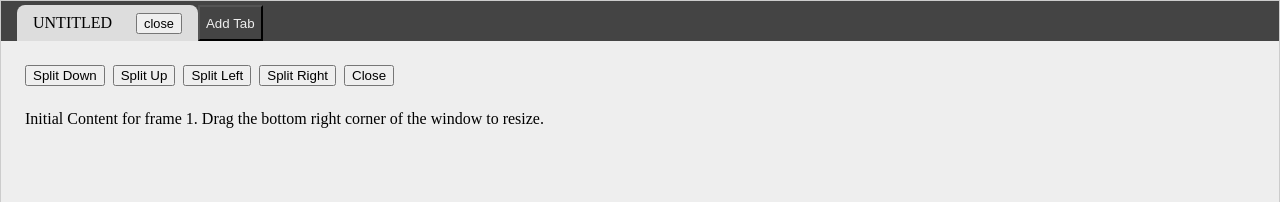
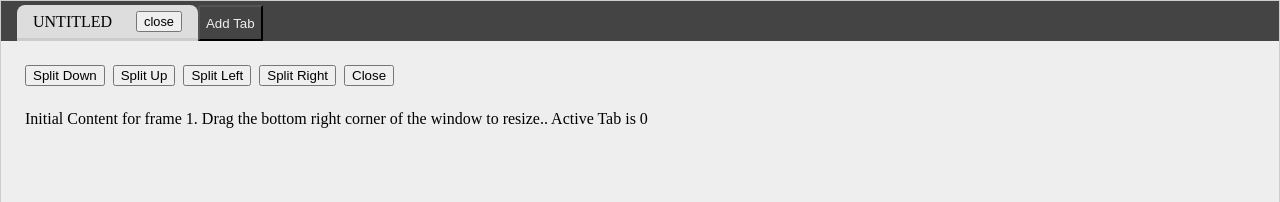
Before and after one commit to kunal-singh/react-tabs, a React (Vite) app: page / in a window 1280 px wide. Shown: the top 202 px of the page. Built offline with nearby package versions, Linux system fonts and the light colour scheme.

Commit message:
active tabs logic done

```diff
--- a/src/app/components/AppFrame/app-frame.tsx
+++ b/src/app/components/AppFrame/app-frame.tsx
@@ -5,10 +5,9 @@ import styles from './app-frame.module.scss';
 import useFrameData from 'src/app/hooks/frame-data.ts';
 import { Action, ActionType, FrameContentType } from 'src/app/domain/states.ts';
 import { Tabs } from 'src/app/domain/tabs';
-import { useEffect } from 'react';
+import { useEffect, useState } from 'react';
 import { useHierarchyDispatch } from 'src/app/services/hierarchy.service.tsx';
 
-// eslint-disable-next-line @typescript-eslint/no-empty-interface
 export interface AppFrameProps extends ChildNodeData {
   initialTabs?: Tabs
   initialContent?: FrameContentType
@@ -19,6 +18,7 @@ export function AppFrame(props: AppFrameProps) {
   const {id, initialContent, initialTabs} = props;
   const {tabs, addTab, removeTab, content, setContent} = useFrameData(id, initialTabs, initialContent);
   const dispatch = useHierarchyDispatch();
+  const [activeTab, setActiveTab] = useState(0);
   useEffect(()=>{
     if(tabs.length===0){
       dispatch({id,type:ActionType.UNSPLIT} as Action)
@@ -27,10 +27,10 @@ export function AppFrame(props: AppFrameProps) {
   return (
     <div className={styles['container']}>
       <div className={styles['task-bar-wrapper']}>
-        <AppTaskBar tabs={tabs} add={addTab} remove={removeTab}></AppTaskBar>
+        <AppTaskBar tabs={tabs} add={addTab} remove={removeTab} setTab={setActiveTab} activeTab={activeTab} ></AppTaskBar>
       </div>
       <div className={styles['content-wrapper']}>
-        <AppWindowContent content={content} setContent={setContent} frameId={id}></AppWindowContent>
+        <AppWindowContent content={content} setContent={setContent} frameId={id} activeTabIndex={activeTab}></AppWindowContent>
       </div>
     </div>
   );
--- a/src/app/components/AppTaskBar/app-task-bar.module.scss
+++ b/src/app/components/AppTaskBar/app-task-bar.module.scss
@@ -17,9 +17,12 @@
     padding: 8px 16px;
     border-top-left-radius: 8px;
     border-top-right-radius: 8px;
-
+    cursor: pointer;
     &+ .tab{
         margin-left: 1px;
+    }
+    &.active{
+        border-bottom: 3px solid #ccc;
     }
 
     .name{
--- a/src/app/components/AppTaskBar/app-task-bar.tsx
+++ b/src/app/components/AppTaskBar/app-task-bar.tsx
@@ -1,28 +1,33 @@
 import { Tabs } from 'src/app/domain/tabs';
 import styles from './app-task-bar.module.scss';
+import { MouseEvent } from 'react';
 
 /* eslint-disable-next-line */
 export interface AppTaskBarProps {
   tabs: Tabs,
   add: () => Promise<void>
   remove: (index:number) => Promise<void>
+  setTab: (index:number) => void
+  activeTab: number
 }
 
 export function AppTaskBar(props: AppTaskBarProps) {
-  const {tabs, add, remove} = props;
+  const {tabs, add, remove, setTab, activeTab} = props;
+
+
   return (
     <div className={styles['container']}>
       {
         tabs.map(((t,index)=>{
              return (
-              <div className={styles['tab']}>
+              <div className={`${styles['tab']} ${activeTab === index ? styles['active'] : `` }`} onClick={(e)=>{e.stopPropagation(); setTab(index);}}>
                   <div className={styles['name']}>{t.name}</div>
-                  <button type="button" className={styles['menu']} onClick={(e) => remove(index)}>close</button>
+                  <button type="button" className={styles['menu']} onClick={(e) => { e.stopPropagation(); remove(index)}}>close</button>
               </div>
              )
           }))
       }
-      <button type="button" className={styles['add-btn']} onClick={add} >Add Tab</button>
+      <button type="button" className={styles['add-btn']} onClick={add}>Add Tab</button>
     </div>
   );
 }
--- a/src/app/components/AppWindow/app-window.module.scss
+++ b/src/app/components/AppWindow/app-window.module.scss
@@ -12,6 +12,8 @@
     width: 100%;
     > *{
         flex-grow: 1;
+        min-width: 0;
+        min-height: 0;
     }
  }
  .flex-horizontal{
--- a/src/app/components/AppWindow/app-window.tsx
+++ b/src/app/components/AppWindow/app-window.tsx
@@ -1,10 +1,8 @@
-import { useHierarchy } from 'src/app/services/hierarchy.service.tsx';
+import { isChildNode, isInternalNode, useHierarchy } from 'src/app/services/hierarchy.service.tsx';
 import styles from './app-window.module.scss';
 import {
   ChildNodeData,
-  FrameData,
   FrameNode,
-  InternalNodeData,
   Orientation,
 } from 'src/app/domain/frame.ts';
 import { ReactNode } from 'react';
@@ -25,13 +23,6 @@ export function AppWindow(props: AppWindowProps): ReactNode {
 function RecursiveRenderer(props: { node: FrameNode }): ReactNode {
   const { node } = props;
 
-  function isChildNode(data: FrameData): data is ChildNodeData {
-    return Object.prototype.hasOwnProperty.call(data, 'id');
-  }
-
-  function isInternalNode(data: FrameData): data is InternalNodeData {
-    return Object.prototype.hasOwnProperty.call(data, 'orientation');
-  }
 
   function renderChildNode(data: ChildNodeData): ReactNode {
     return <AppFrame key={data.id} id={data.id} />;
--- a/src/app/components/AppWindowContent/app-window-content.tsx
+++ b/src/app/components/AppWindowContent/app-window-content.tsx
@@ -7,11 +7,12 @@ import { useHierarchyDispatch } from 'src/app/services/hierarchy.service.tsx';
 export interface AppWindowContentProps {
   content: FrameContentType
   setContent: Dispatch<SetStateAction<FrameContentType>>
-  frameId:number
+  frameId:number,
+  activeTabIndex:number
 }
 
 export function AppWindowContent(props: AppWindowContentProps) {
-  const {content, setContent, frameId} = props; // use setContent to set state
+  const {content, setContent, frameId, activeTabIndex} = props; // use setContent to set state
   const dispatch = useHierarchyDispatch();
 
   function dispatchEvent(type:ActionType){
@@ -28,7 +29,7 @@ export function AppWindowContent(props: AppWindowContentProps) {
       <button type="button"  onClick={(e) => dispatchEvent(ActionType.SPLITRIGHT)}>Split Right</button>
       <button type="button"  onClick={(e) => dispatchEvent(ActionType.UNSPLIT)}>Close</button>
       </div>
-      {content}
+      {content+`. Active Tab is `+activeTabIndex}
     </div>
   );
 }
--- a/src/app/services/hierarchy.service.tsx
+++ b/src/app/services/hierarchy.service.tsx
@@ -52,11 +52,11 @@ function Node(id:number): FrameNode{
   }
 }
 
-function isChildNode(data: FrameData): data is ChildNodeData {
+export function isChildNode(data: FrameData): data is ChildNodeData {
   return Object.prototype.hasOwnProperty.call(data, 'id');
 }
 
-function isInternalNode(data: FrameData): data is InternalNodeData {
+export function isInternalNode(data: FrameData): data is InternalNodeData {
   return Object.prototype.hasOwnProperty.call(data, 'orientation');
 }
 
@@ -68,15 +68,14 @@ function search(head:FrameNode,id:number): FrameNode | null{
     const searchLeft =head.left && search(head.left, id);
     const searchright = head.right && search(head.right, id);
     return searchLeft || searchright;
-
 }
 
 function searchParent(head: FrameNode, id:number): FrameNode | null{
   if(head.left && head.right && isInternalNode(head.data)){
      const left= head.left.data as ChildNodeData;
      const right= head.right.data as ChildNodeData;
-     console.log(left,right,id)
-     return left.id === id || right.id === id ? head : null;
+     if(left.id === id || right.id === id)
+      return head;
   }
   const searchLeft =head.left && searchParent(head.left, id);
   const searchright = head.right && searchParent(head.right, id);
@@ -102,7 +101,6 @@ function addNodes(
 
 function removeNode(headNode: FrameNode, id:number){
   const parentFrame = searchParent(headNode,id);
-  console.log(parentFrame)
   if(parentFrame){
     parentFrame.left =null;
     parentFrame.right = null;
```
